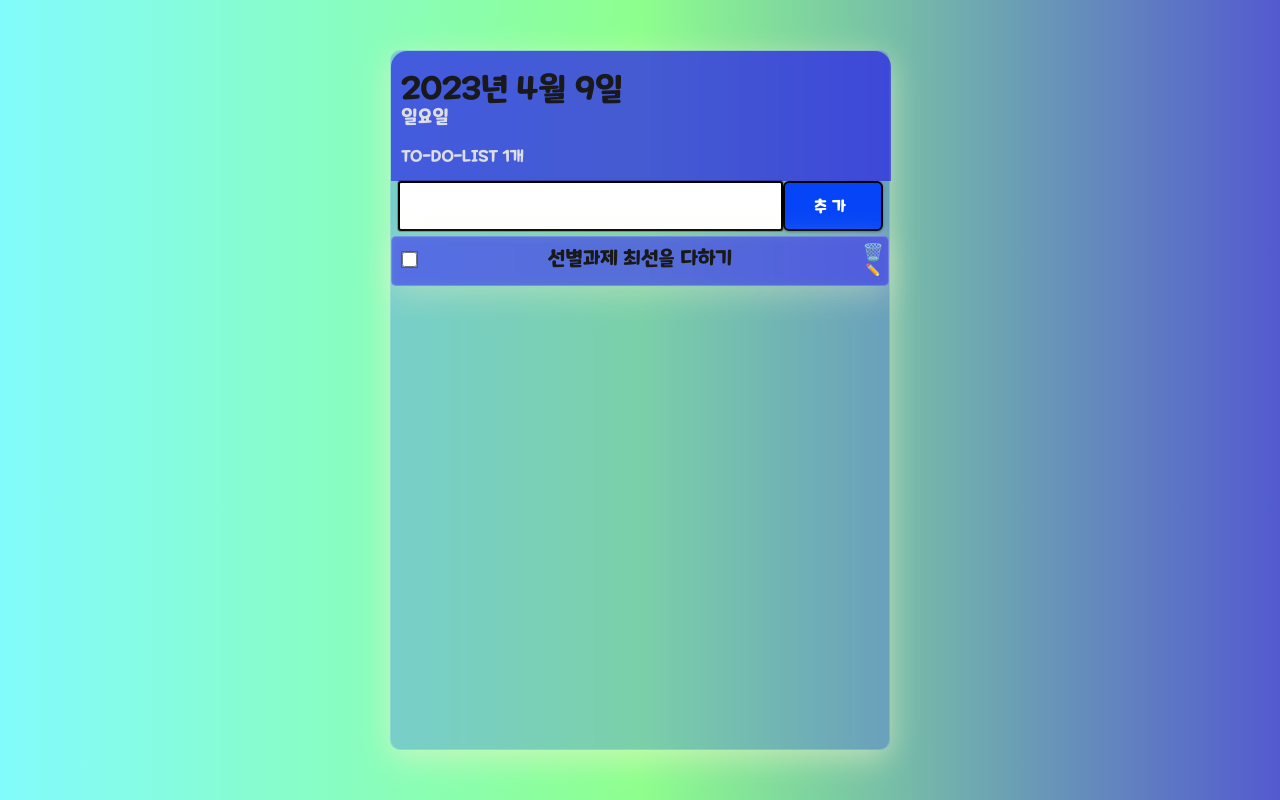
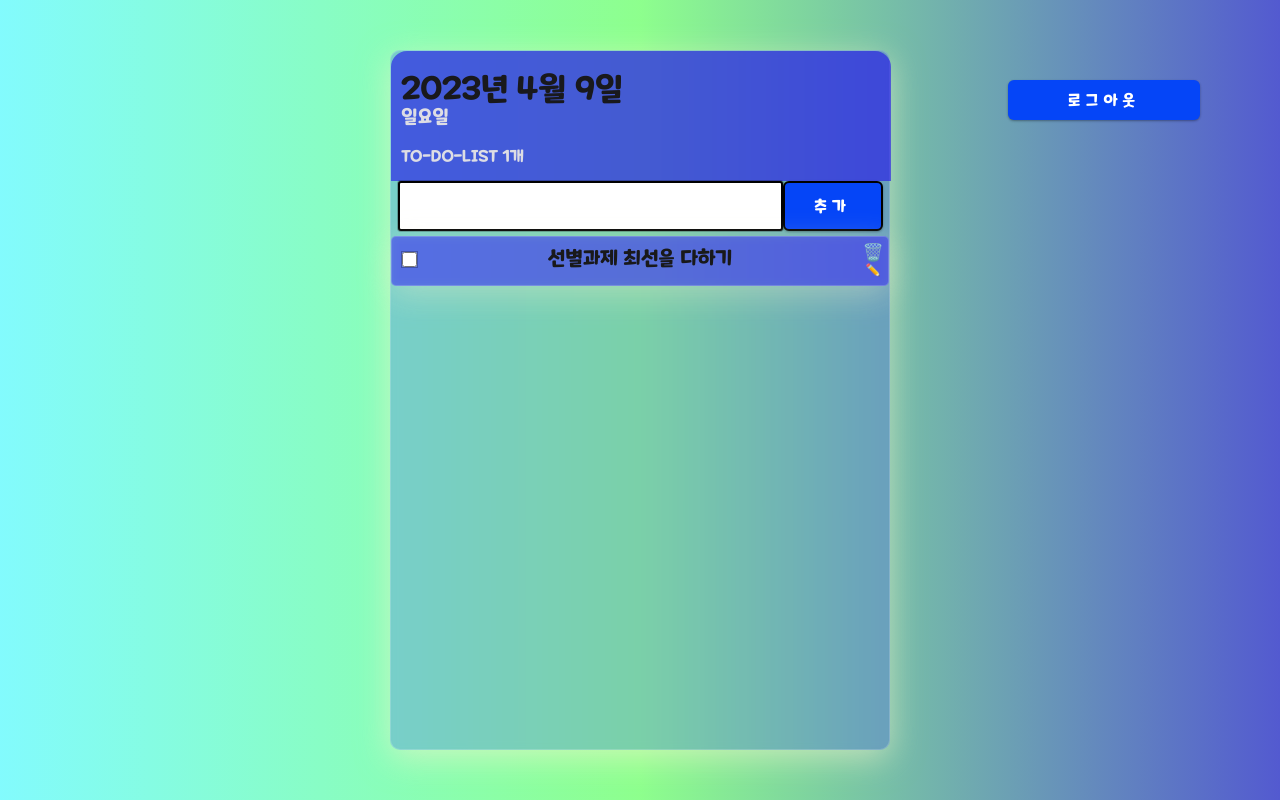
Before and after one commit to parksubeom/wanted-pre-onboarding-frontend-TS, a React (Create React App) app: page /#/todo in a window 1280 px wide. Built offline with nearby package versions, Linux system fonts and the light colour scheme; no server answers; sample sign-in values are in the browser's storage.

Commit message:
feat: 로그아웃기능 구현

```diff
--- a/src/App.jsx
+++ b/src/App.jsx
@@ -1,23 +1,53 @@
 import './App.css';
 import { Routes, Route, Navigate,HashRouter } from 'react-router-dom';
+import styled from 'styled-components';
 import Login from './pages/Login';
 import TodoList from './pages/TodoList';
 import Signup from './pages/Signup';
 import React, { useState } from 'react';
 import axios from 'axios';
 
+/**모든 요청에 withCredentials이 true로 설정.*/
+axios.defaults.withCredentials = true;
 
-
-// 모든 요청에 withCredentials가 true로 설정.
-axios.defaults.withCredentials = true;
+const LogoutBtn = styled.button`
+  position:  absolute;
+  top: 0;
+  right: 0;
+  margin: 5rem 5rem;
+  border: 0px;
+  background-color: #0545f7;
+  color: white;
+  width: 12rem;
+  height: 40px;
+  border-radius: 6px;
+  cursor: pointer;
+  outline: none;
+  font-size: 1rem;
+  letter-spacing:5px;
+  box-shadow: rgba(0, 0, 0, 0.12) 0px 1px 3px, rgba(0, 0, 0, 0.24) 0px 1px 2px;
+  &hober {
+    background-color: #1cf4ed;
+  color: rgb(51, 45, 45);
+  }
+`
 
 function App() {
   const [token, setToken] = useState(localStorage.getItem("access_token"))
   const [userInfo, setUserInfo] = useState(null);
-  //const token = localStorage.getItem("access_token");
+
+  /**로그아웃 함수(토큰을 스토리지에서 비워준다.)*/
+const logout = () => {
+  window.localStorage.clear();
+  setToken(null)
+}
+
+
+
   return (
     <HashRouter>
       <div className='main'>
+        {token !== null? <LogoutBtn onClick={logout}>로그아웃</LogoutBtn> : null}
         <Routes>
           {/* localhost:3000 으로 접속한 로그인이 되어있다면(토큰이있다면) /todo로, 토큰이 없다면 /sign 으로 보낸다.  */}
           <Route path='/' element={
```
